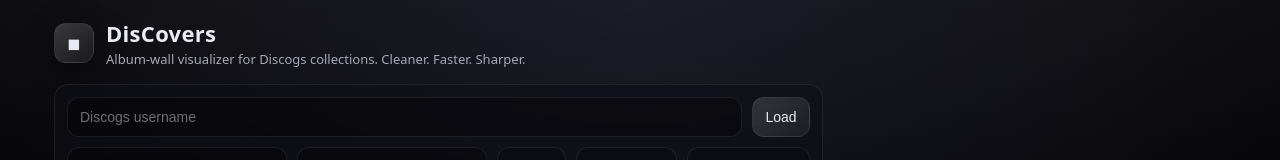
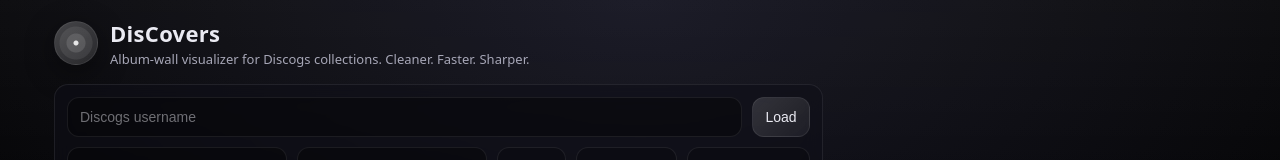
Before and after one commit to KornDog0804/discovers-better-, a website built with Vite: page index.html in a window 1280 px wide. Shown: the top 160 px of the page. Built offline with nearby package versions, Linux system fonts and the light colour scheme.

Commit message:
Update style.css

```diff
--- a/src/style.css
+++ b/src/style.css
@@ -313,3 +313,20 @@
   opacity:1;
   transform:translateX(-50%) translateY(0);
 }
+/* Make the logo look like a vinyl record instead of a plain square */
+.logo{
+  width:44px;
+  height:44px;
+  border-radius:999px;
+  border:1px solid var(--line);
+  background:
+    radial-gradient(circle at 50% 50%, rgba(255,255,255,.85) 0 2px, transparent 3px),
+    radial-gradient(circle at 50% 50%, rgba(255,255,255,.12) 0 9px, transparent 10px),
+    radial-gradient(circle at 50% 50%, rgba(255,255,255,.08) 0 16px, transparent 17px),
+    radial-gradient(circle at 50% 50%, rgba(255,255,255,.06) 0 22px, transparent 23px),
+    linear-gradient(135deg, rgba(255,255,255,.18), rgba(255,255,255,.05));
+  box-shadow: 0 8px 30px rgba(0,0,0,.45);
+}
+
+/* Hide the ◼︎ character */
+.logo{ color: transparent; }
```
